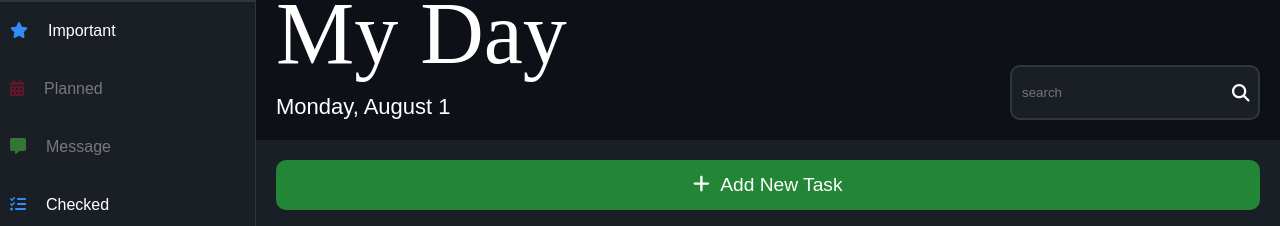
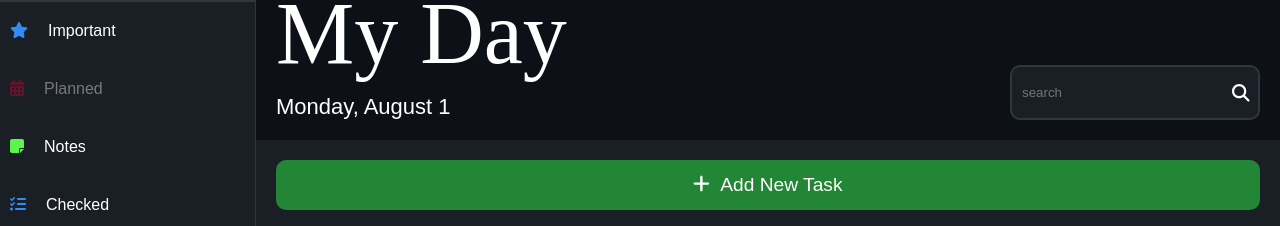
Before and after one commit to MohammadNourizadeh/task-management, a React (Vite) app: page /admin/my-day in a window 1280 px wide. Shown: the part 140-366 px from the top of the page. Built offline with nearby package versions, Linux system fonts and the light colour scheme.

Commit message:
note page created

```diff
--- a/src/App.tsx
+++ b/src/App.tsx
@@ -3,6 +3,7 @@ import Admin from "./layOut/admin/Admin"
 import CheckedTaskPage from "./pages/checkedTaskpage/CheckedTaskPage"
 import ImportantTaskPage from "./pages/importantTaskPage/ImportantTaskPage"
 import MyDayPage from "./pages/myDayPage/MyDayPage"
+import NotePage from "./pages/notePage/NotePage"
 
 function App() {
 
@@ -13,6 +14,7 @@ function App() {
         <Route path="/admin" element={<Admin />} >
           <Route path="/admin/my-day" element={<MyDayPage />} />
           <Route path="/admin/important" element={<ImportantTaskPage />} />
+          <Route path="/admin/note" element={<NotePage />} />
           <Route path="/admin/checked" element={<CheckedTaskPage />} />
         </Route>
       </Routes>
--- a/src/layOut/admin/components/sideBar/SideBar.tsx
+++ b/src/layOut/admin/components/sideBar/SideBar.tsx
@@ -1,11 +1,11 @@
-import { faCalendarAlt, faCog, faMessage, faStar, faSun, faTasks } from '@fortawesome/free-solid-svg-icons'
+import { faCalendarAlt, faCog, faNoteSticky, faStar, faSun, faTasks } from '@fortawesome/free-solid-svg-icons'
 import { useState } from 'react'
 import { useSelector } from 'react-redux'
-import styles from './styles/SideBar.module.scss'
+import CloseBtn from '../../../../components/closeBtn/CloseBtn'
 import SideBarDropDown from './components/sideBarDropDown/SideBarDropDown'
 import SideBarLink from './components/sideBarLink/SideBarLink'
 import UserInfoItem from './components/userInfoItem/UserInfoItem'
-import CloseBtn from '../../../../components/closeBtn/CloseBtn'
+import styles from './styles/SideBar.module.scss'
 
 type SideBarProps = {
   pageNameSetter: (value: string) => void
@@ -62,11 +62,10 @@ export default function SideBar({ pageNameSetter, onClose }: SideBarProps) {
           onChooseLink={choosedLinkHandler}
         />
         <SideBarLink
-          linkName='message'
-          linkIcon={faMessage}
-          linkAddress='/admin/my-day'
+          linkName='notes'
+          linkIcon={faNoteSticky}
+          linkAddress='/admin/note'
           iconColor='rgb(91, 246, 77)'
-          disabled
           focusedLink={focusedItem}
           onChooseLink={choosedLinkHandler}
         />
--- /dev/null
+++ b/src/pages/notePage/NotePage.tsx
@@ -0,0 +1,7 @@
+import AddBtn from "../../components/addBtn/AddBtn";
+
+export default function NotePage() {
+    return (
+        <AddBtn btnName="add note" />
+    )
+}
```
